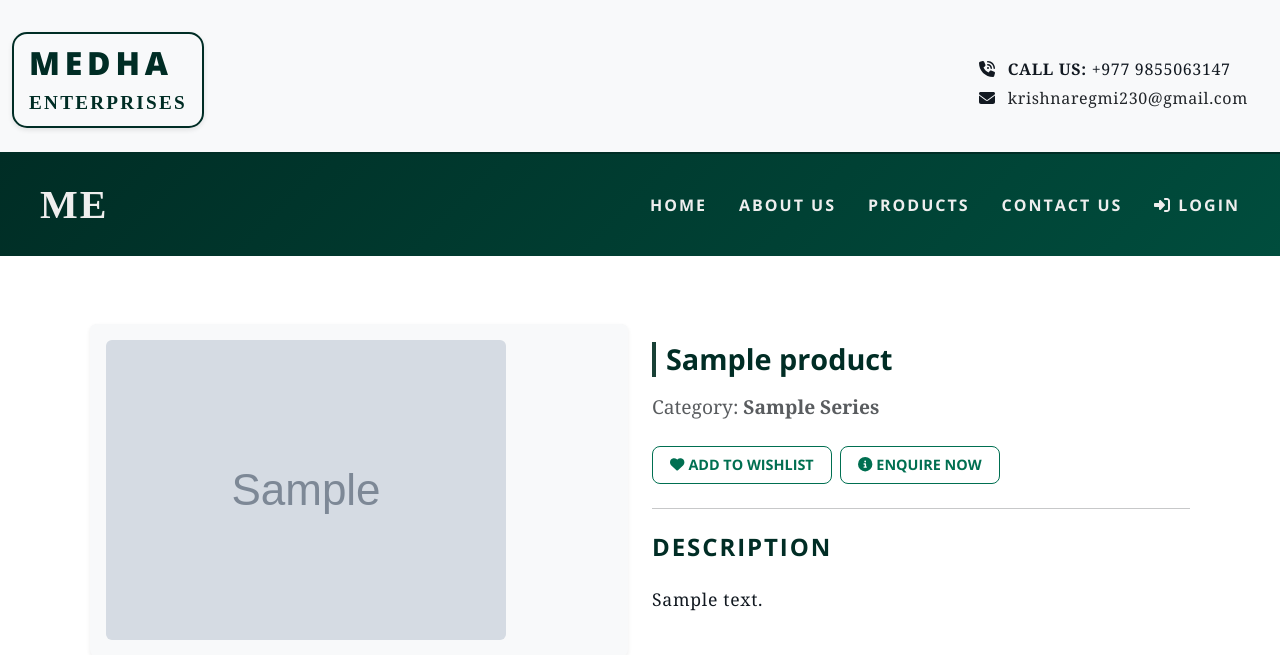
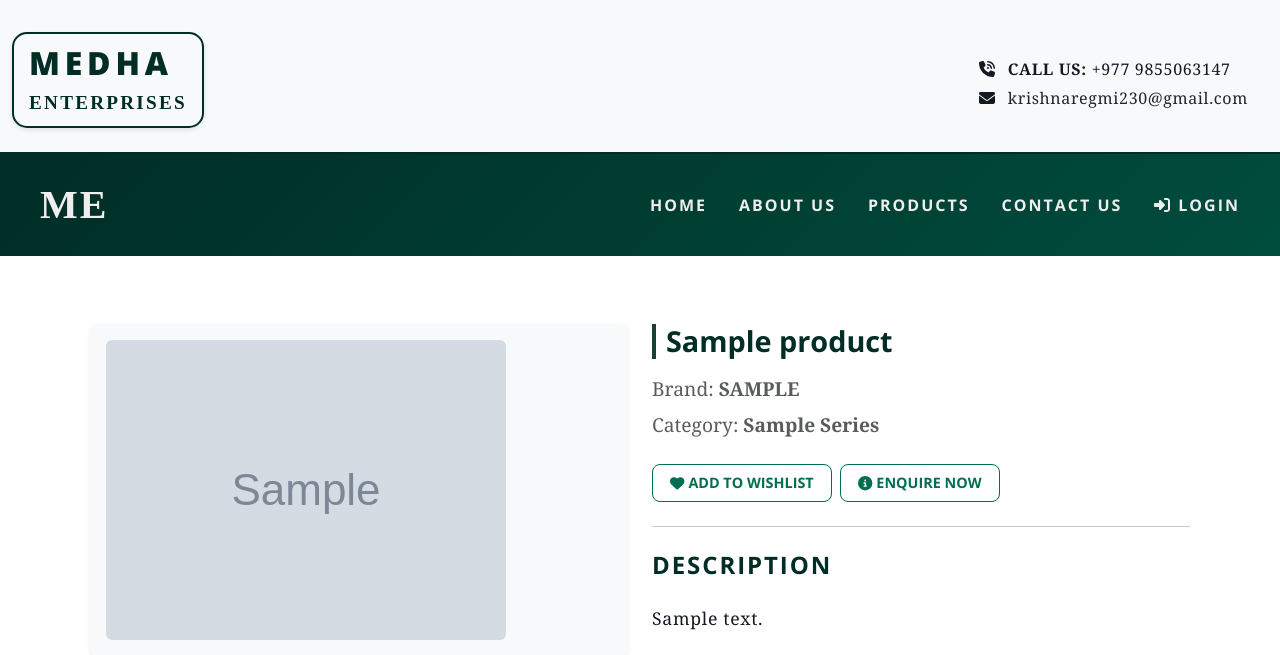
Before and after one commit to KushalRegmi61/MEDHA_Enterprises, a Flask app: page /product_details/1 in a window 1280 px wide. Shown: the top 655 px of the page. Run offline with Flask 3, Linux system fonts and the light colour scheme; tables that the repository leaves empty hold one stand-in row (values such as "Sample post"); grey boxes marked "Sample" are stand-in pictures; some libraries are stand-ins or nearby versions; some web fonts are replaced.

Commit message:
add brand name <p>

```diff
--- a/templates/product_details.html
+++ b/templates/product_details.html
@@ -33,6 +33,7 @@
 
             <!-- Product Title, Category, Price -->
             <h1 class="product-title mb-3">{{ product.name }}</h1>
+            <p class="text-muted mb-2" style="font-size: larger;">Brand: <strong style="text-transform: uppercase">{{ product.brand }}</strong></p>
             <p class="text-muted mb-2" style="font-size: larger;">Category: <strong>{{ product.category }} Series</strong></p>
 
             <!-- Price Section: To be added later -->
```
